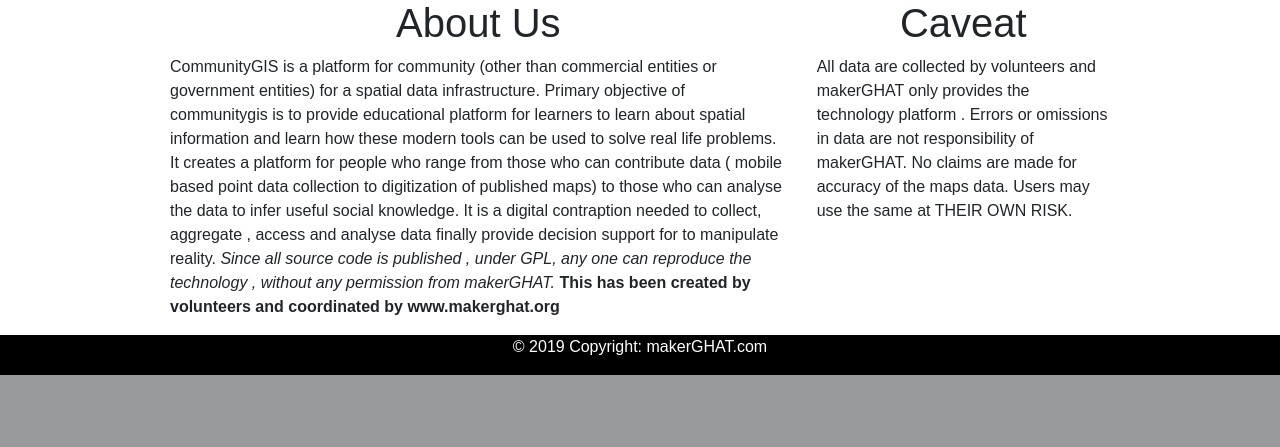
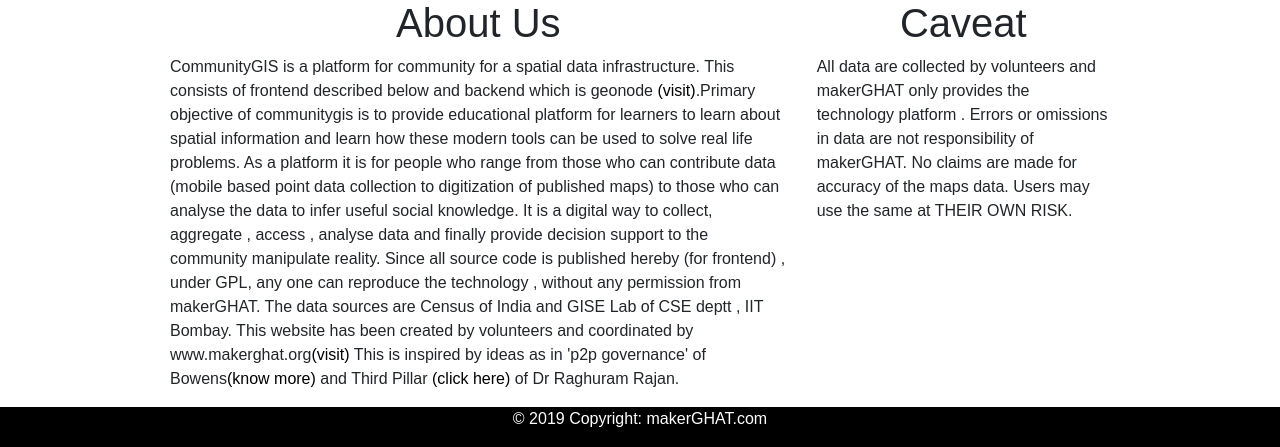
Before and after one commit to AnimeshN/deprecated-community-gis, a Django app: page / in a window 1280 px wide. Shown: the part 912-1359 px from the top of the page. Before the commit the page ends 1287 px from the top, so only its background shows below. Run offline with Django 3.2, Linux system fonts and the light colour scheme; parts of the project's set-up code (start-up, migrations or seed data) failed here and were passed over; some libraries are stand-ins or nearby versions.

Commit message:
changed about section

```diff
--- a/map/templates/map/front.html
+++ b/map/templates/map/front.html
@@ -25,13 +25,20 @@
   <div class="row container" style="width:1000px; margin:0 auto;" >
     <div class="col-8">
     	<h1 class="text-center">About Us</h1>
-      <p>CommunityGIS is a platform for community (other than commercial entities or government entities) for a spatial data infrastructure.
-		Primary objective of communitygis is to provide educational platform for learners to learn about spatial information and learn how these  modern tools can be used to solve real life problems.
-		It creates a platform for people who range from those who can contribute data ( mobile based point data collection to digitization of published maps) to those who can analyse the data to infer useful social knowledge. It is a digital contraption needed to collect, aggregate , access and analyse data  finally provide decision support for to manipulate reality.
-
-		<i>Since all source code is published , under GPL, any one can reproduce the technology , without any permission from makerGHAT. </i>
-
-		<b>This has been created by volunteers and coordinated by www.makerghat.org</b>
+      <p>CommunityGIS is a platform for community for a spatial data infrastructure. This consists of
+        frontend described below and backend which is geonode <a href="https://geonode.org">(visit)</a>.Primary
+        objective of communitygis is to provide educational platform for learners to learn about spatial
+        information and learn how these modern tools can be used to solve real life problems. As a
+        platform it is for people who range from those who can contribute data (mobile based point data
+        collection to digitization of published maps) to those who can analyse the data to infer useful
+        social knowledge. It is a digital way to collect, aggregate , access , analyse data and finally
+        provide decision support to the community manipulate reality. Since all source code is
+        published hereby (for frontend) , under GPL, any one can reproduce the technology , without
+        any permission from makerGHAT. The data sources are Census of India and GISE Lab of CSE
+        deptt , IIT Bombay. This website has been created by volunteers and coordinated
+        by www.makerghat.org<a href="https://makerghat.org">(visit)</a> This is inspired by ideas as in 'p2p governance' of Bowens<a href="https://blog.p2pfoundation.net/about">(know more)</a>
+        and Third Pillar <a href="https://www.penguinrandomhouse.com/books/566369/the-third-pillar-by-raghuram-
+        rajan/9780525558316/">(click here)</a> of Dr Raghuram Rajan.</b>
 	</p>
     </div>
     <div class="col-4">
```
